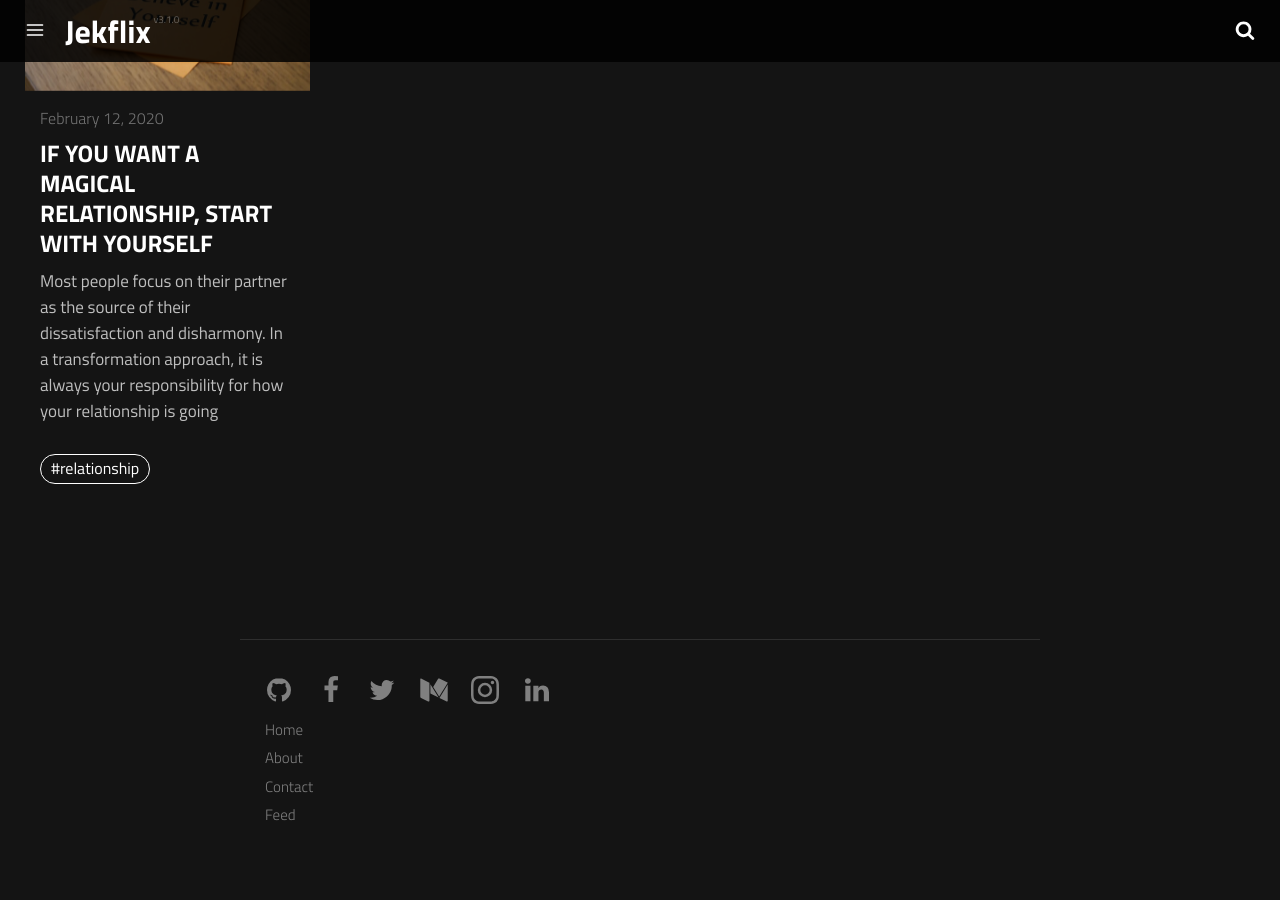
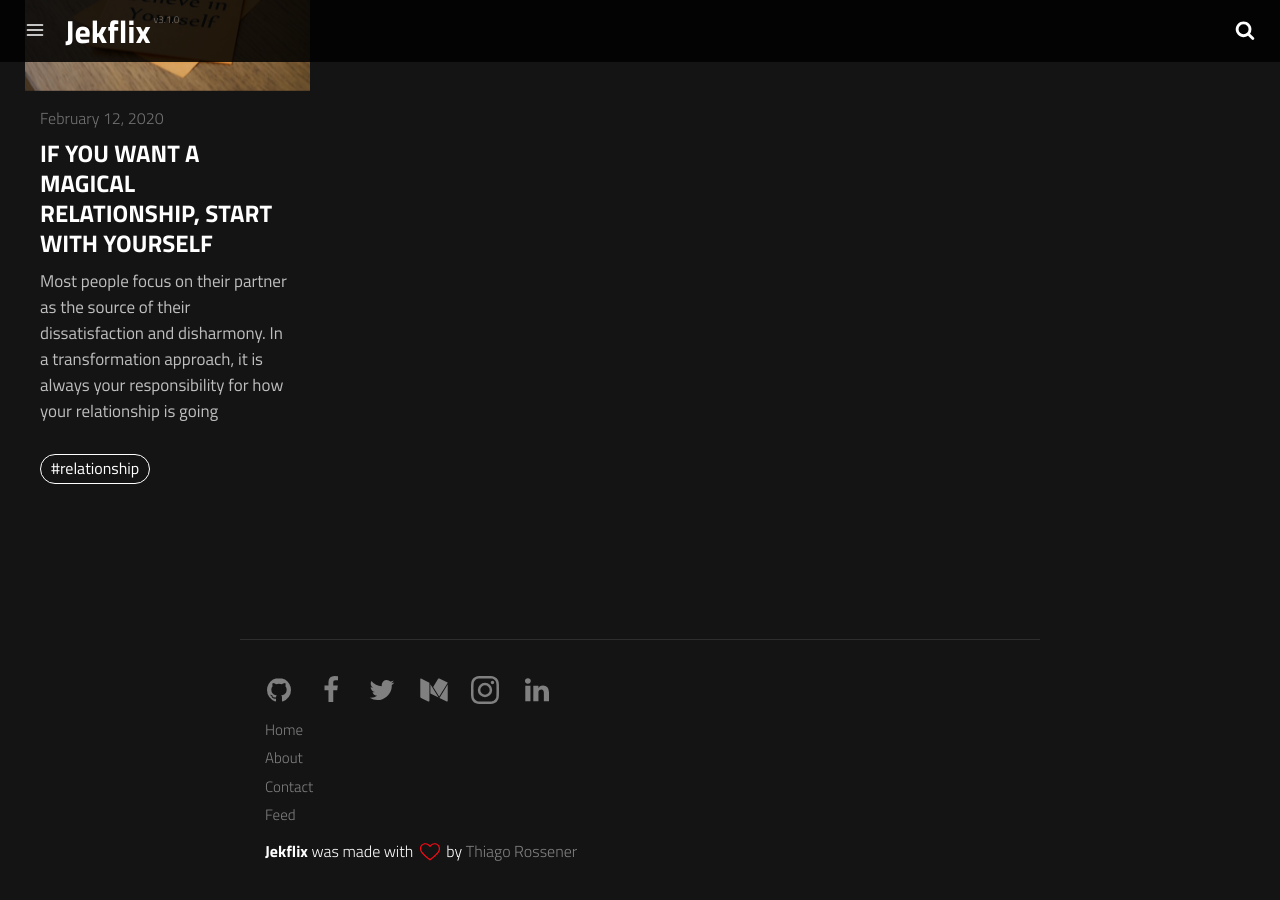
Before and after one commit to rabieelj/test, a Jekyll site: the page built from index.html, in a window 1280 px wide and 900 px high, scrolled down 2083 px. Built offline with Jekyll 4.4.1, drawn with Linux system fonts in a browser that asks for light colours; a script that is not in the unit is left out; before the commit the page ends 2942 px from its top, so only the background shows below that.

Commit message:
Update footer.html

```diff
--- a/_includes/footer.html
+++ b/_includes/footer.html
@@ -34,7 +34,9 @@
 
     {% include links.html %}
 
-
+    <p>
+      <span>Jekflix</span> was made with <svg class="love"><use xlink:href="#icon-heart"></use></svg> by <a href="https://rossener.com" target="_blank" class="creator">Thiago Rossener</a>
+    </p>
 </footer>
 
 {% assign social_urls = '' %}
```
